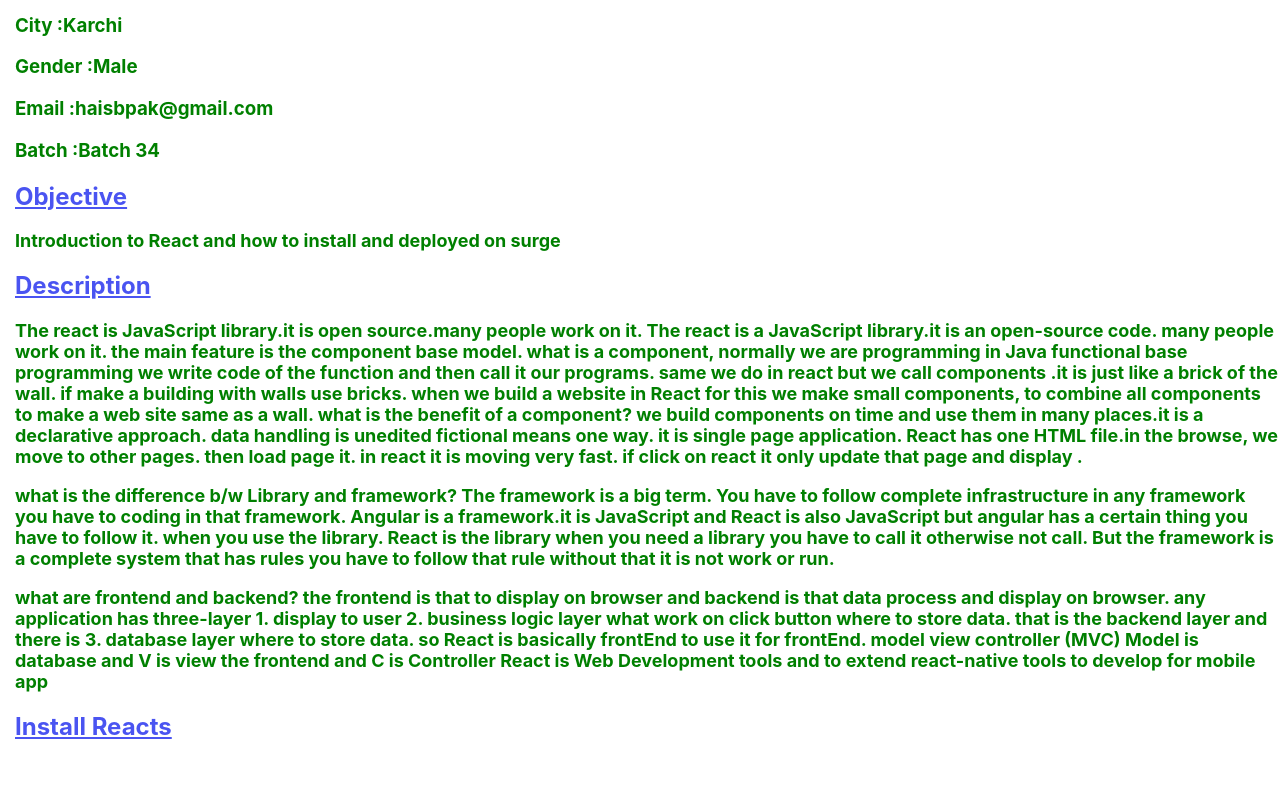
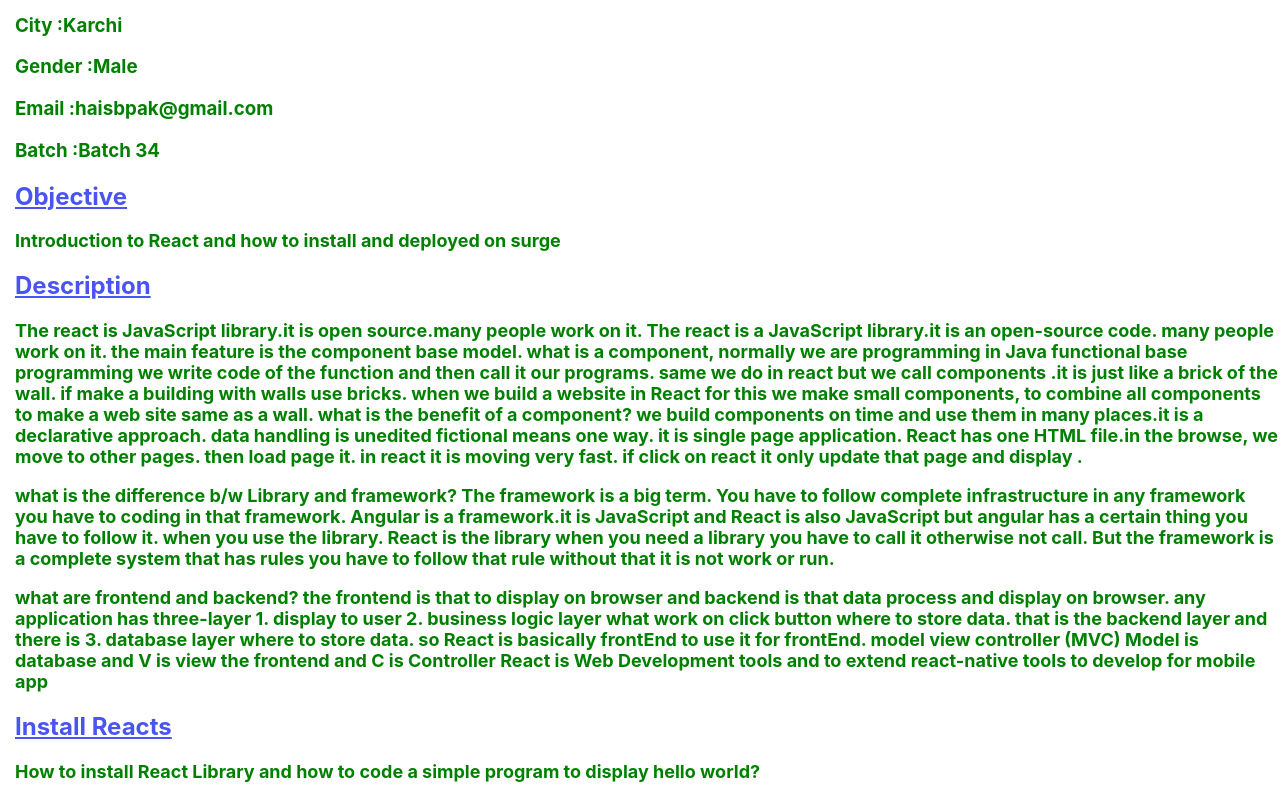
Before and after one commit to hasibullahkhan/botcamp20c2app, a React (Create React App) app: page / in a window 1280 px wide. Shown: the part 324-1124 px from the top of the page. Before the commit the page ends 1085 px from the top, so only its background shows below. Built offline with nearby package versions, Linux system fonts and the light colour scheme.

Commit message:
add new line in both files app.js and Header.js

```diff
--- a/src/App.js
+++ b/src/App.js
@@ -8,7 +8,8 @@ function App() {
       <Header objective={"Introduction to React and how to install and deployed on surge"}
         desc={"The react is JavaScript library.it is open source.many people work on it. The react is a JavaScript library.it is an open-source code. many people work on it. the main feature is the component base model. what is a component, normally we are programming in Java functional base programming we write code of the function and then call it our programs. same we do in react but we call components .it is just like a brick of the wall. if make a building with walls use bricks. when we build a website in React for this we make small components, to combine all components to make a web site same as a wall. what is the benefit of a component? we build components on time and use them in many places.it is a declarative approach. data handling is unedited fictional means one way. it is single page application. React has one HTML file.in the browse, we move to other pages. then load page it. in react it is moving very fast. if click on react it only update that page and display ."}
         desc2={"what is the difference b/w Library and framework? The framework is a big term. You have to follow complete infrastructure in any framework you have to coding in that framework. Angular is a framework.it is JavaScript and React is also JavaScript but angular has a certain thing you have to follow it. when you use the library. React is the library when you need a library you have to call it otherwise not call. But the framework is a complete system that has rules you have to follow that rule  without that it is not work or run."}
-        desc3={"what are frontend and backend? the frontend is that to display on browser and backend is that data process and display on browser. any application has three-layer 1. display to user 2. business logic layer what work on click button where to store data. that is the backend layer and there is 3. database layer where to store data. so React is basically frontEnd to use it for frontEnd. model view controller (MVC) Model is database and V  is view the frontend and C is Controller React is Web Development tools and to extend react-native tools to develop for mobile app"} />
+        desc3={"what are frontend and backend? the frontend is that to display on browser and backend is that data process and display on browser. any application has three-layer 1. display to user 2. business logic layer what work on click button where to store data. that is the backend layer and there is 3. database layer where to store data. so React is basically frontEnd to use it for frontEnd. model view controller (MVC) Model is database and V  is view the frontend and C is Controller React is Web Development tools and to extend react-native tools to develop for mobile app"}
+        install={"How to install React Library and how to code a simple program to display hello world?"} />
 
       {/* <About name={"Hasibullah Khan"} roll={"PIAICxxxxxx"} city={"Karchi"} gender={"Male"} email={"haisbpak@gmail.com"} batch={"Batch 34"} /> */}
 
--- a/src/Components/Header.js
+++ b/src/Components/Header.js
@@ -9,6 +9,7 @@ function Head(props) {
             <p style={{ color: 'green', fontSize: 18, fontWeight: 'bold', marginLeft: 15 }}>{props.desc2}</p>
             <p style={{ color: 'green', fontSize: 18, fontWeight: 'bold', marginLeft: 15 }}>{props.desc3}</p>
             <h2 style={{ color: "#4a54f1", marginLeft: 15, textDecoration: "underline" }}>Install Reacts </h2>
+            <p style={{ color: 'green', fontSize: 18, fontWeight: 'bold', marginLeft: 15 }}>{props.install}</p>
         </div>
     )
 }
```
